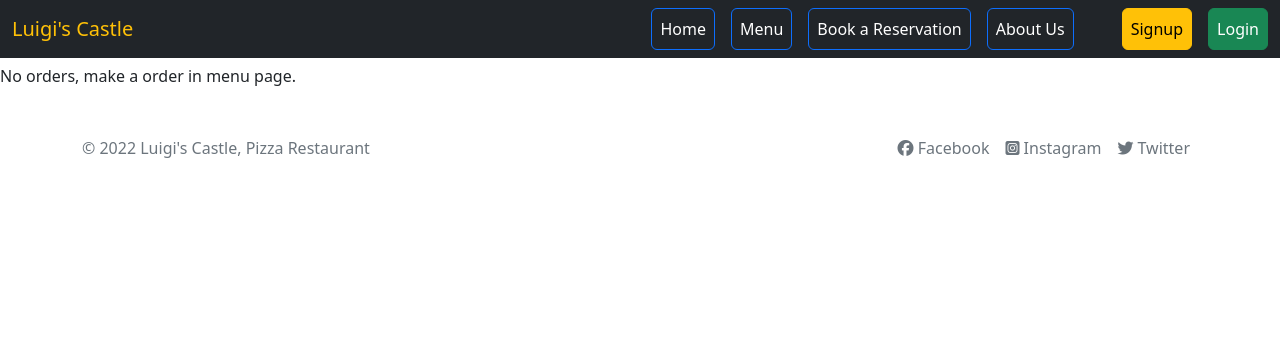
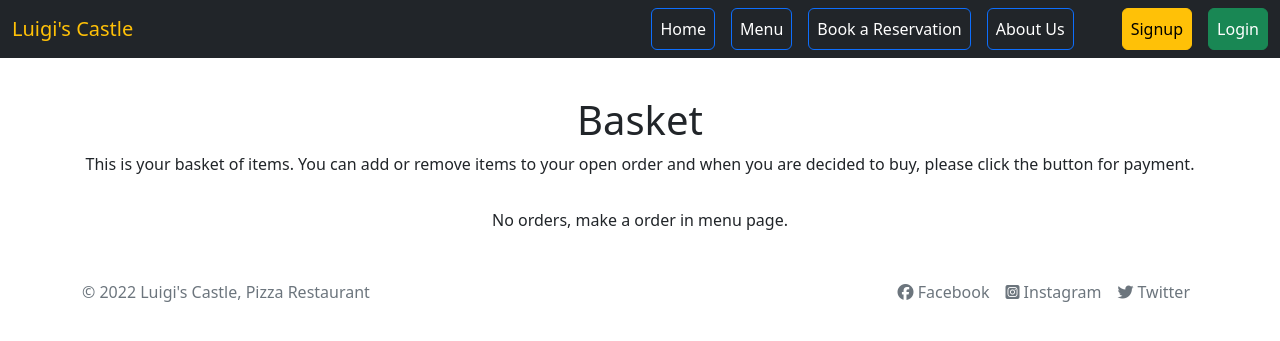
Before and after one commit to Tiyko/restaurant, a Django app: page /basket/ in a window 1280 px wide. Shown: the top 341 px of the page. Run offline with Django 4.2, Linux system fonts and the light colour scheme; tables that the repository leaves empty hold one stand-in row (values such as "Sample post"); one stand-in notice (Sample message) is shown; some libraries are stand-ins or nearby versions.

Commit message:
styled basket page

```diff
--- a/templates/basket.html
+++ b/templates/basket.html
@@ -2,27 +2,58 @@
 {% load static %}
 {% block content %}
 {% load crispy_forms_tags %}
+<div class="mt-5 pb-5"></div>
 
-<h1>Basket</h1>
-<p>{{message}}</p>
+<h1 class="d-flex justify-content-center align-items-center">Basket</h1>
+<p class="d-flex justify-content-center align-items-center">
+    This is your basket of items. You can add or remove items to your open order and when you are decided to buy, please click the button for payment.
+</p>
+
+<p class="d-flex justify-content-center align-items-center"><strong>{{message}}</strong></p>
+
 <form action="" method="post">
-{% csrf_token %}
-{% if orders_items is None %}
-<p>No orders, make a order in menu page.</p>
-{% else %}
-{% for orders_item in orders_items %}
+    {% csrf_token %}
+    {% if orders_items is None %}
+    <p class="d-flex justify-content-center align-items-center">No orders, make a order in menu page.</p>
+    {% else %}
+    <li class="d-flex justify-content-center">
+        <button class="btn btn-warning" id="add_more_items" value="add_more_items" name="add_more_items">Add more items</button>
+    </li>
+    <br>
 
-<li>Meal name: {{ orders_item.id_menu.meal_name }}</li>
-<li>Meal price: {{ orders_item.price }}</li>
-<li>Quantity: {{ orders_item.quantity }}</li>
-<input id="item_id" value="{{ orders_item.id }}" type="text" name="item_id" readonly="readonly">
-<button id="remove_item" value="{{ orders_item.id }}" name="remove_item">Remove</button>
-<hr>
-{% endfor %}
-<li>Total price: {{ total_price }}</li>
-    <input id="order_id" value="{{ order_id }}" type="text" name="order_id" readonly="readonly">
-    <button id="add_more_items" value="add_more_items" name="add_more_items" >Add more items</button>
-    <button id="pay" value="pay" name="pay">Pay</button>
+    {% for orders_item in orders_items %}
+    <ul class="d-flex justify-content-center">
+        <li class="me-5 d-flex align-items-center">
+            <strong>Meal name:</strong>
+            <span>&nbsp;{{ orders_item.id_menu.meal_name }}</span>
+        </li>
+        <li class="me-5 d-flex align-items-center">
+            <strong>Meal price:</strong>
+            <span>&nbsp;{{ orders_item.price }}</span>
+        </li>
+        <li class="me-5 d-flex align-items-center">
+            <strong>Quantity:</strong>
+            <span>&nbsp;{{ orders_item.quantity }}</span>
+        </li>
+        <li>
+            <button class="btn btn-warning" id="remove_item" value="{{ orders_item.id }}"name="remove_item">Remove</button>
+        </li>
+    </ul>
+    <input id="item_id" value="{{ orders_item.id }}" type="hidden" name="item_id" readonly="readonly">
+
+    <br>
+    {% endfor %}
+
+    <ul class="d-flex flex-column justify-content-center align-items-center">
+        <li class="mb-2">
+            <strong>Total price:</strong> <span>{{ total_price }} EUR</span>
+        </li>
+        <li>
+            <button class="btn btn-warning" id="pay" value="pay" name="pay">Pay for your order</button>
+        </li>
+    </ul>
+    <input id="order_id" value="{{ order_id }}" type="hidden" name="order_id" readonly="readonly">
+
 </form>
 
 {% endif %}
```
